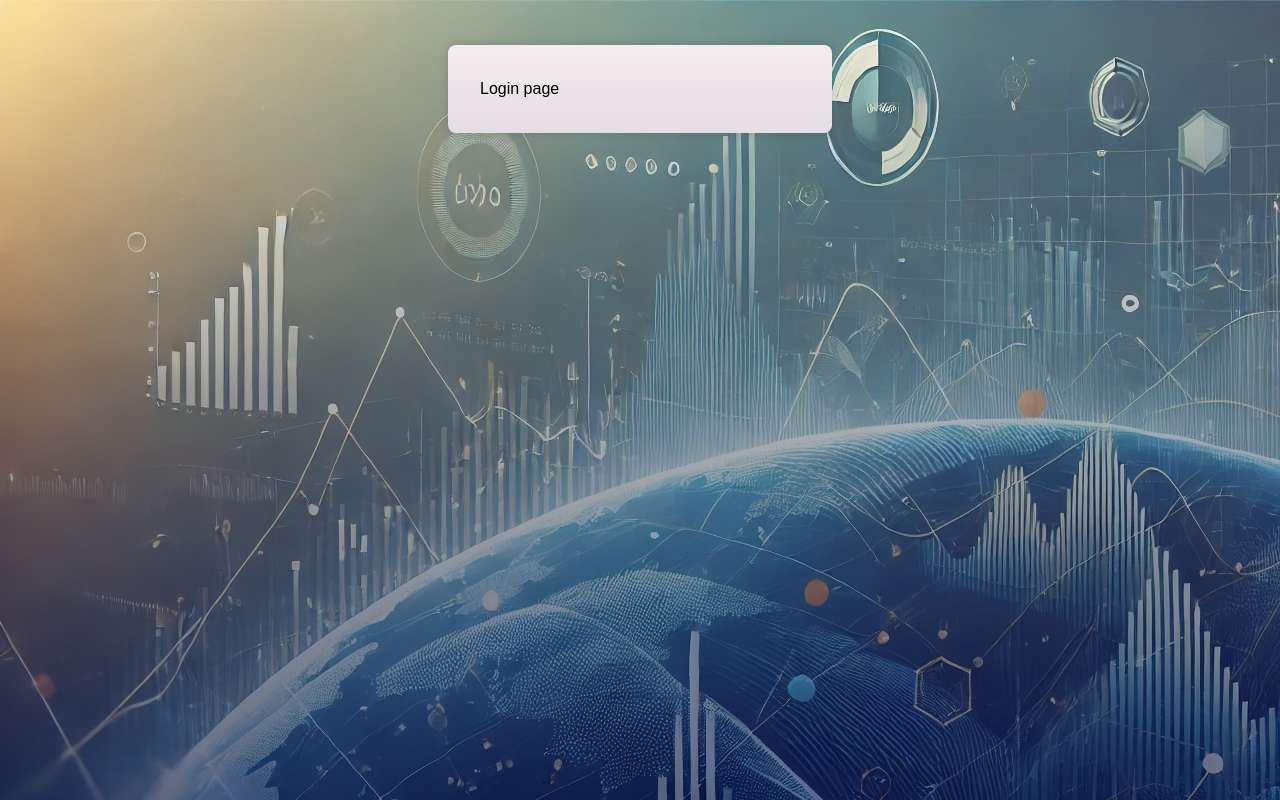
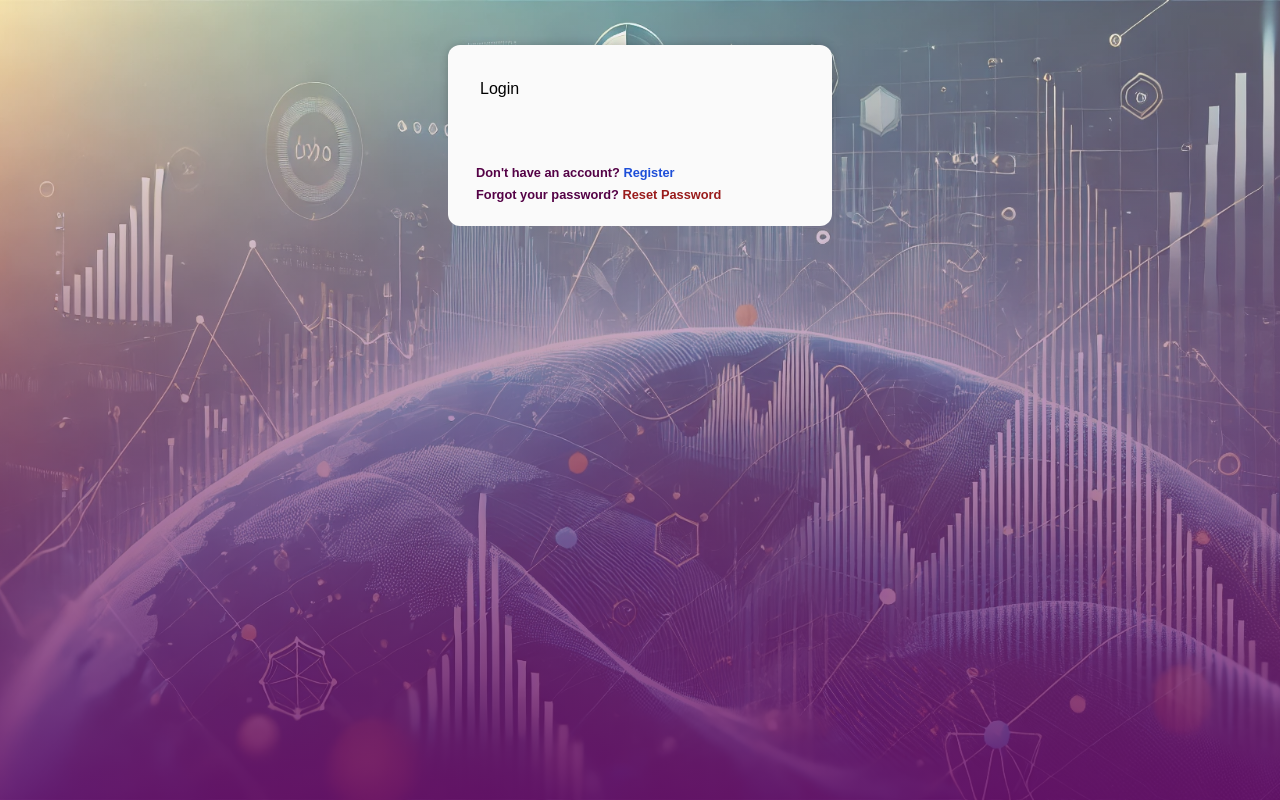
Before and after one commit to ddr-dileep/my-income-investment, a Next.js app in the folder my-investment/: page /login in a window 1280 px wide. Built offline with nearby package versions, Linux system fonts and the light colour scheme.

Commit message:
fix : auth layout

```diff
--- a/my-investment/src/app/(pages)/(auth)/layout.tsx
+++ b/my-investment/src/app/(pages)/(auth)/layout.tsx
@@ -1,9 +1,39 @@
+"use client";
+import Link from "next/link";
 import "./styles.scss";
+import { usePathname } from "next/navigation";
 
 export default function AuthPagesLayout({
   children,
 }: Readonly<{
   children: React.ReactNode;
 }>) {
-  return <div className="auth-page">{children}</div>;
+  const pathName = usePathname();
+
+  return (
+    <div className="auth-page">
+      {children}
+      <div className="auth-page-footer">
+        <small className="block mt-5">
+          {`${
+            pathName?.includes("register")
+              ? "Already have an account? "
+              : "Don't have an account? "
+          }`}
+          <Link
+            href={`${pathName?.includes("register") ? "/login" : "/register"}`}
+            className="text-blue-700 font-semibold"
+          >
+            {`${pathName?.includes("register") ? "Login" : "Register"}`}
+          </Link>
+        </small>
+        <small>
+          Forgot your password?{" "}
+          <Link href="/forgot-password" className="text-red-800 font-semibold">
+            Reset Password
+          </Link>
+        </small>
+      </div>
+    </div>
+  );
 }
--- a/my-investment/src/app/(pages)/(auth)/login/page.tsx
+++ b/my-investment/src/app/(pages)/(auth)/login/page.tsx
@@ -1,3 +1,18 @@
 export default function Login() {
-  return <div className="login-page">Login page</div>;
+  return (
+    <div className="login-page">
+      <h1>Login</h1>
+      {/* <form>
+      <label>
+        Email
+        <input type="email" name="email" required />
+      </label>
+      <label>
+        Password
+        <input type="password" name="password" required />
+      </label>
+      <button type="submit">Login</button>
+    </form> */}
+    </div>
+  );
 }
--- a/my-investment/src/app/(pages)/(auth)/styles.scss
+++ b/my-investment/src/app/(pages)/(auth)/styles.scss
@@ -1,35 +1,38 @@
 .auth-page {
-  background: url("/images/background/bg.webp");
+  // background: url("/images/background/bg.webp");
+  background: linear-gradient(
+      rgba(242, 241, 241, 0.3),
+      rgba(106, 17, 109, 0.875)
+    ),
+    url("/images/background/bg.webp");
+  background-position: top center;
+  background-repeat: no-repeat;
+  background-size: cover;
   width: 100%;
   min-height: 100vh;
   display: flex;
-  align-items: flex-start;
-  justify-content: center;
+  flex-direction: column;
+  align-items: center;
+  justify-content: flex-start;
 
-  ::after {
-    content: "";
-    position: absolute;
-    top: 0;
-    left: 0;
-    width: 100%;
-    height: 100%;
-    background: linear-gradient(
-      180deg,
-      rgba(244, 201, 201, 0.197) 0%,
-      rgba(2, 18, 83, 0.615) 100%
-    );
-    z-index: -1;
+  &-footer {
+    font-weight: 600;
+    text-align: left;
+    width: 30%;
+    padding: 10px 28px 20px;
+    color: #540246;
+    background-color: #fafafa;
+    border-radius: 0% 0% 12px 12px;
   }
 
   .login-page,
   .register-page {
-    background: rgb(255, 255, 255);
     padding: 2rem;
-    border-radius: 0.5rem;
+    border-radius: 12px 12px 0% 0%;
     box-shadow: 0 0 10px rgba(0, 0, 0, 0.2);
+    background-color: #fafafa;
     width: 30%;
     max-width: 100%;
-    z-index: 9 !important;
     margin-top: 45px;
   }
 }
```
